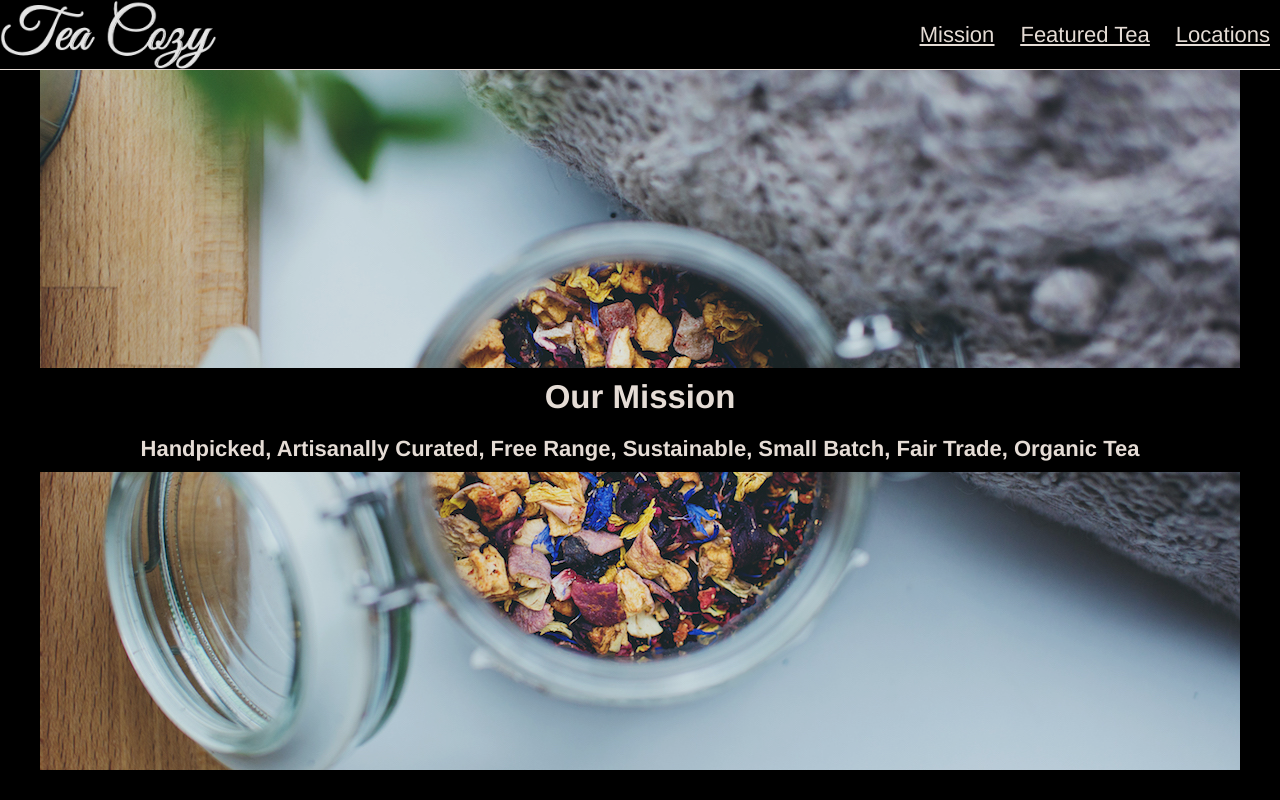
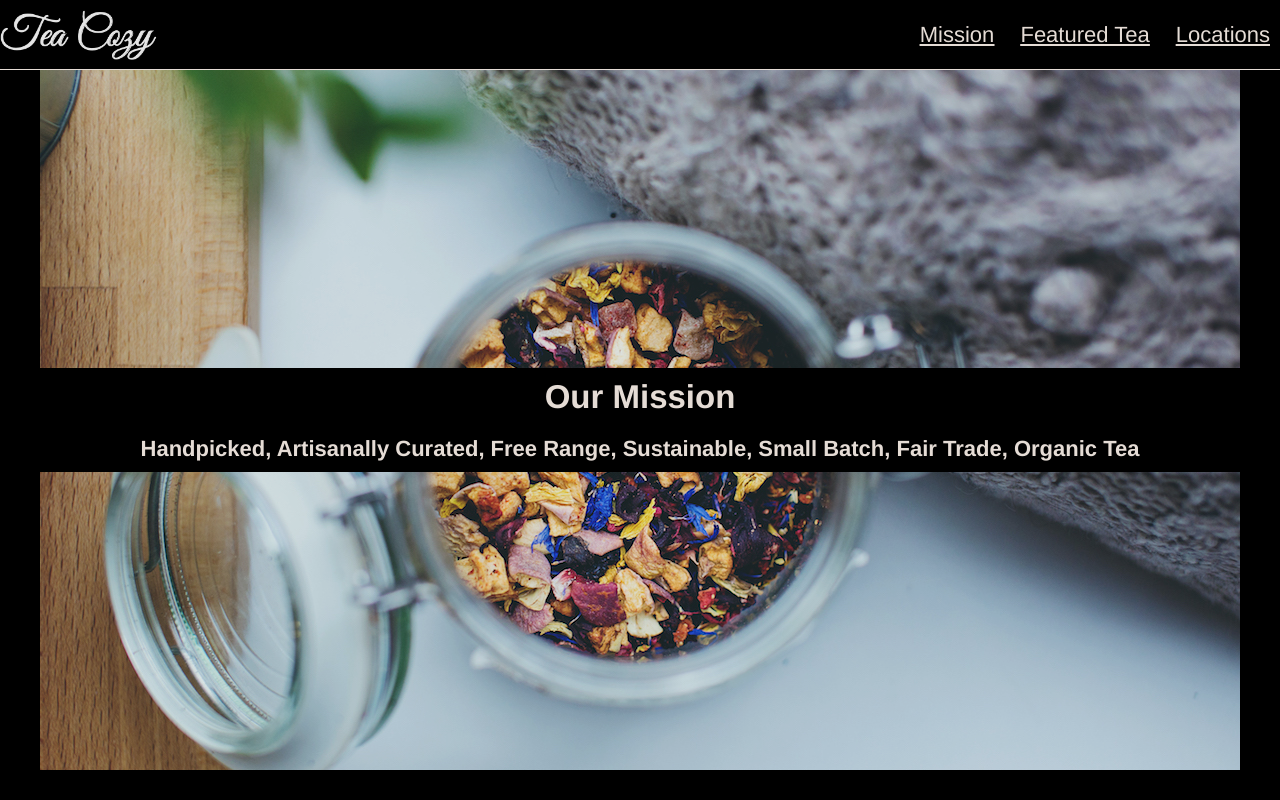
Before and after one commit to awjdthornton/TeaCozy, a plain HTML site: page index.html in a window 1280 px wide. Shown: the top 800 px of the page. Drawn offline with Linux system fonts and the light colour scheme.

Commit message:
fixing logo size to 50px height

```diff
--- a/assets/style.css
+++ b/assets/style.css
@@ -56,7 +56,7 @@ header {
 }
 
 header img {
-  max-height: 100%;
+  height: 50px;
 }
 
 /*Mission section*/
```
